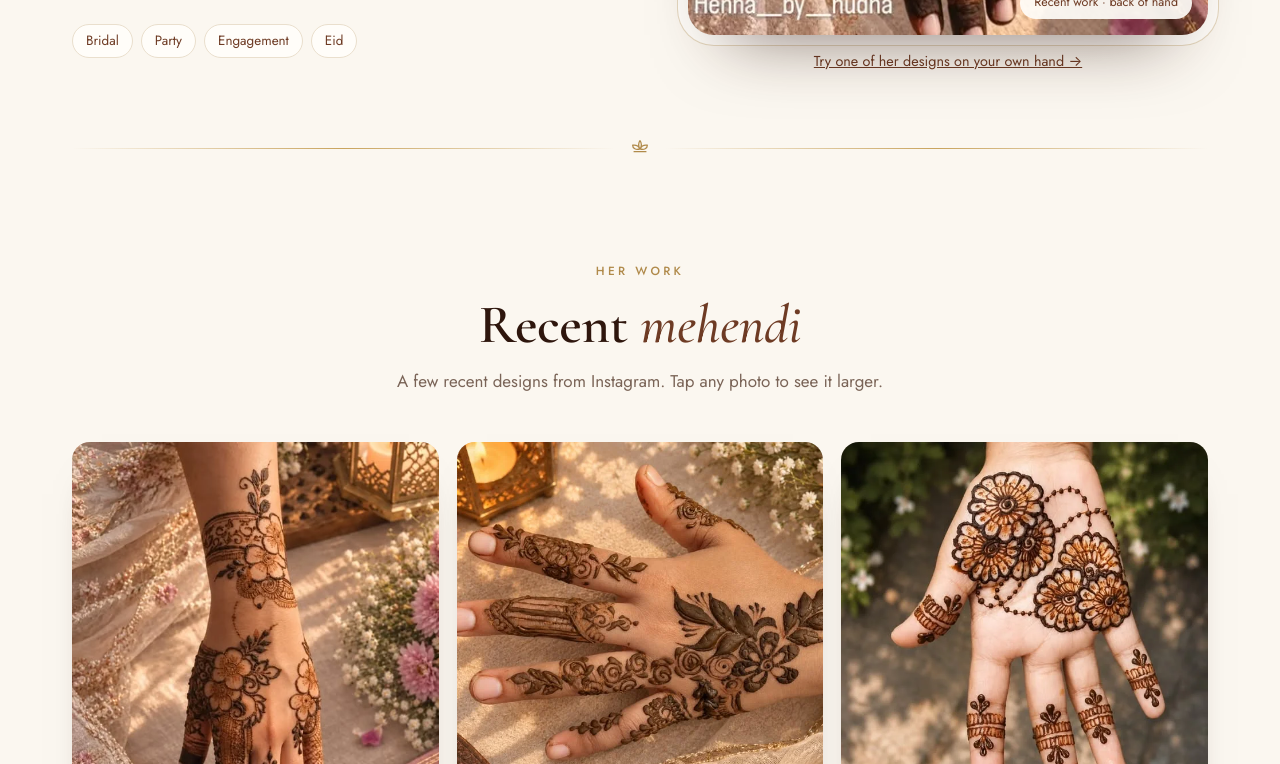
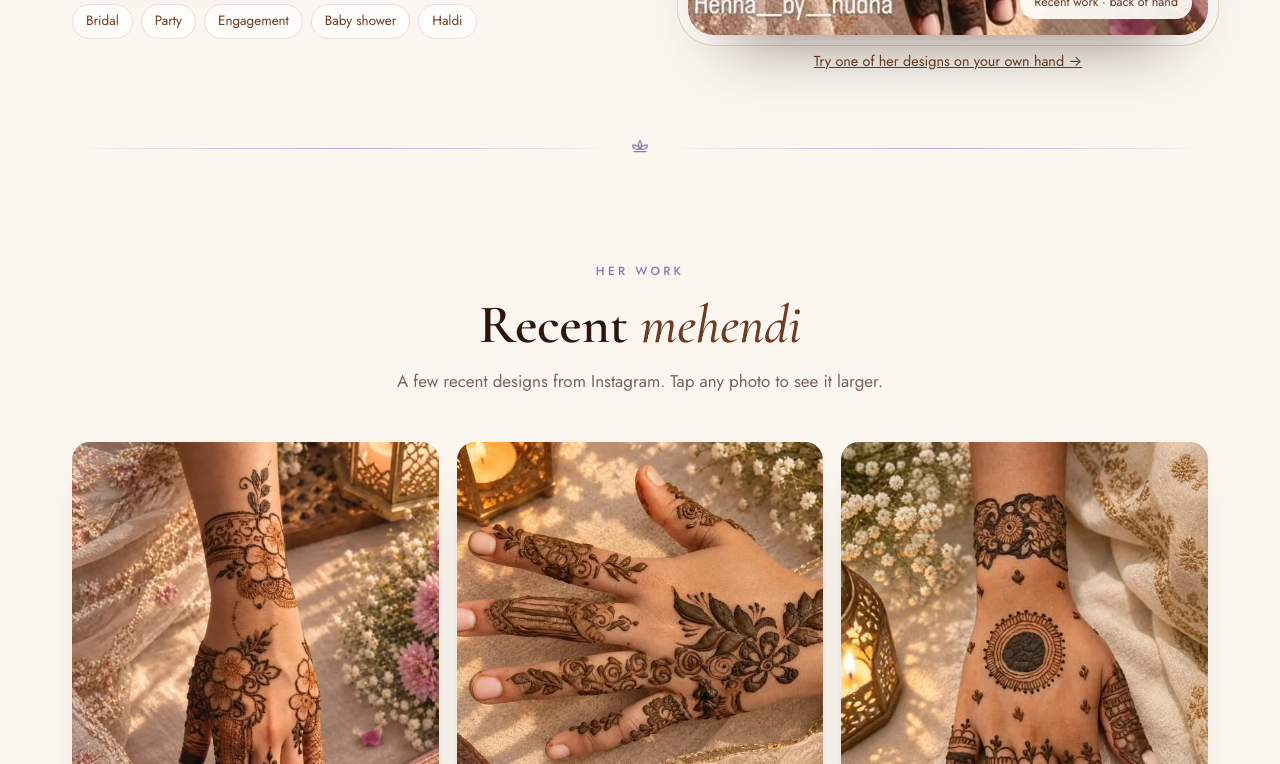
Before and after one commit to rashad0mp-droid/henna-by-hudha, a plain HTML site: page index.html in a window 1280 px wide. Shown: the part 688-1452 px from the top of the page. Drawn offline with nearby package versions, Linux system fonts and the light colour scheme.

Commit message:
Apply Hudha's questionnaire answers
Remove photos 03, 09, 11 and the designs cut from them; add leaf-spray design;
fill services, travel, lead time, groups, brides; lavender + pastel pink;
call button; fix questionnaire name question.

Co-Authored-By: Claude Opus 5.5 <noreply@anthropic.com>

```diff
--- a/index.html
+++ b/index.html
@@ -17,9 +17,9 @@
 <link href="https://fonts.googleapis.com/css2?family=Cormorant+Garamond:ital,wght@0,500;0,600;0,700;1,500&family=Jost:wght@400;500;600&family=Pinyon+Script&display=swap" rel="stylesheet">
 <style>
 :root{
-  --ivory:#FBF7F0; --cream:#F4ECDF; --cream-2:#EADFCD; --paper:#FFFDF9;
+  --ivory:#FBF7F0; --cream:#F8ECEE; --cream-2:#EBDCE3; --paper:#FFFDF9;
   --henna:#4A2618; --henna-2:#6E3B24; --henna-deep:#2E160D;
-  --brass:#B08A4A; --brass-2:#C9A45E; --lav:#9B8BB8; --muted:#7A6457;
+  --brass:#8E78B4; --brass-2:#B7A6D6; --lav:#9B8BB8; --muted:#7A6457;
   --serif:"Cormorant Garamond",Georgia,serif;
   --sans:"Jost",system-ui,-apple-system,"Segoe UI",Arial,sans-serif;
   --script:"Pinyon Script","Brush Script MT",cursive;
@@ -252,8 +252,7 @@ footer{background:var(--henna-deep);color:rgba(251,247,240,.72);padding:64px 0 1
         <a class="btn btn-henna" href="#" data-wa><svg aria-hidden="true"><use href="#i-wa"/></svg>Enquire on WhatsApp</a>
         <a class="btn btn-line" href="https://www.instagram.com/henna___by___hudha" target="_blank" rel="noopener"><svg aria-hidden="true"><use href="#i-ig"/></svg>@henna___by___hudha</a>
       </div>
-      <p class="spell">Brand spelling: “Hudha” (Instagram) or “Huda” (logo)? <span class="conf">CONFIRM</span></p>
-      <div class="chips"><span>Bridal</span><span>Party</span><span>Engagement</span><span>Eid</span></div>
+           <div class="chips"><span>Bridal</span><span>Party</span><span>Engagement</span><span>Baby shower</span><span>Haldi</span></div>
     </div>
 
     <div>
@@ -275,16 +274,13 @@ footer{background:var(--henna-deep);color:rgba(251,247,240,.72);padding:64px 0 1
     </div>
     <div class="masonry" id="masonry">
       <figure class="tile rv"><img src="images/work-01.webp" width="545" height="640" loading="lazy" alt="Floral mehendi on the back of a hand, styled with ivory fabric and a brass lantern"><figcaption>Back of hand · floral</figcaption></figure>
-      <figure class="tile rv"><img src="images/work-03.webp" width="640" height="480" loading="lazy" alt="Palm-centre mandala mehendi with banded fingers"><figcaption>Palm · mandala</figcaption></figure>
       <figure class="tile rv"><img src="images/work-02.webp" width="508" height="640" loading="lazy" alt="Full palm mehendi with fine detailed coverage"><figcaption>Full palm</figcaption></figure>
       <figure class="tile rv"><img src="images/work-04.webp" width="640" height="640" loading="lazy" alt="Bold floral mehendi on the back of a hand"><figcaption>Back of hand · bold florals</figcaption></figure>
       <figure class="tile rv"><img src="images/work-07.webp" width="640" height="640" loading="lazy" alt="Detailed full-coverage palm mehendi"><figcaption>Full palm · detailed</figcaption></figure>
       <figure class="tile rv"><img src="images/work-05.webp" width="482" height="640" loading="lazy" alt="Mandala and wrist band mehendi on the back of a hand"><figcaption>Back of hand · mandala</figcaption></figure>
-      <figure class="tile rv"><img src="images/work-09.webp" width="640" height="640" loading="lazy" alt="Floral trail mehendi on a palm with fingertip motifs"><figcaption>Palm · floral trail</figcaption></figure>
       <figure class="tile rv"><img src="images/work-08.webp" width="640" height="640" loading="lazy" alt="Geometric diamond and leaf mehendi on a palm"><figcaption>Palm · geometric</figcaption></figure>
-      <figure class="tile rv"><img src="images/work-11.webp" width="640" height="640" loading="lazy" alt="Circular palm-centre mehendi"><figcaption>Palm · centre circle</figcaption></figure>
     </div>
-    <p class="g-foot rv">Style names are a first guess <span class="conf">CONFIRM</span> · More on <a href="https://www.instagram.com/henna___by___hudha" target="_blank" rel="noopener">Instagram</a></p>
+    <p class="g-foot rv">More on <a href="https://www.instagram.com/henna___by___hudha" target="_blank" rel="noopener">Instagram</a></p>
   </div>
 </section>
 
@@ -300,9 +296,7 @@ footer{background:var(--henna-deep);color:rgba(251,247,240,.72);padding:64px 0 1
       <div class="pick rv">
         <h3>1. Choose a design</h3>
         <div class="designs" id="designs">
-          <button type="button" class="dz on" data-d="palm-mandala" data-k="1.05" data-y="0.5"><img src="designs/palm-mandala.png" alt="Palm mandala design"><b>Palm mandala</b><span>From her Sep 19 post</span></button>
-          <button type="button" class="dz" data-d="palm-circle" data-k="1.1" data-y="0.5"><img src="designs/palm-circle.png" alt="Floral palm circle design"><b>Floral circle</b><span>From her Aug 23 post</span></button>
-          <button type="button" class="dz" data-d="floral-chain" data-k="1.35" data-y="0.62"><img src="designs/floral-chain.png" alt="Flowers joined by bead chains"><b>Flower chain</b><span>From her Aug 31 post</span></button>
+          <button type="button" class="dz on" data-d="leaf-spray" data-k="1.3" data-y="0.55"><img src="designs/leaf-spray.png" alt="Leaf and flower spray design"><b>Leaf spray</b><span>From her Sep 19 post</span></button>
           <button type="button" class="dz" data-d="back-mandala" data-k="0.62" data-y="0.5"><img src="designs/back-mandala.png" alt="Small solid-centre mandala"><b>Small mandala</b><span>From her Sep 18 post</span></button>
         </div>
         <div class="howto">
@@ -346,11 +340,11 @@ footer{background:var(--henna-deep);color:rgba(251,247,240,.72);padding:64px 0 1
       <h2 id="ab-h">The artist behind <em data-brand>Henna by Hudha</em></h2>
       <div class="story">
         <p><span class="conf">CONFIRM</span> Her story goes here, in her own words: how she started, what she loves about mehendi, and what clients can expect.</p>
-        <p style="margin:0;font-size:.86rem">Name shown on the site: real name or brand only? <span class="conf">CONFIRM</span></p>
+        <p style="margin:0;font-size:.86rem">Her name: <span class="conf">CONFIRM</span></p>
       </div>
       <div class="facts">
         <div><span>Areas</span><b>Kozhikode &amp; Malappuram</b></div>
-        <div><span>Years doing mehendi</span><b><span class="conf">CONFIRM</span></b></div>
+        <div><span>Brides so far</span><b>8</b></div>
       </div>
     </div>
   </div>
@@ -368,16 +362,16 @@ footer{background:var(--henna-deep);color:rgba(251,247,240,.72);padding:64px 0 1
       <div class="svc rv"><h3>Bridal</h3><p>Mehendi for the bride, from her first bridal work onwards.</p><span class="src">From her bio</span></div>
       <div class="svc rv"><h3>Party</h3><p>Designs for celebrations and get-togethers.</p><span class="src">From her bio</span></div>
       <div class="svc rv"><h3>Engagement</h3><p>Mehendi for engagement days.</p><span class="src">From her bio</span></div>
-      <div class="svc rv"><h3>Eid</h3><p>Eid mehendi, as in her Instagram highlights.</p><span class="src">From her highlights</span></div>
-      <div class="svc rv"><h3>Baby shower &amp; more</h3><p>Other occasions and group bookings. <span class="conf">CONFIRM</span></p><span class="src">To confirm</span></div>
-      <div class="svc rv"><h3>Styles</h3><p>Floral, palm-centre mandala, bold Arabic-style florals and fine full-coverage bridal. <span class="conf">CONFIRM names</span></p><span class="src">Seen in her work</span></div>
+      <div class="svc rv"><h3>Haldi &amp; mehendi night</h3><p>Mehendi for the haldi or mehendi night.</p><span class="src">Confirmed</span></div>
+      <div class="svc rv"><h3>Baby shower &amp; kids</h3><p>Baby showers, and mehendi for kids. Groups of 5 to 8 people.</p><span class="src">Confirmed</span></div>
+      <div class="svc rv"><h3>All styles</h3><p>Arabic, Indian bridal, Indo-Arabic, Pakistani, Moroccan, mandala, floral and minimal designs.</p><span class="src">Confirmed</span></div>
     </div>
     <div class="price">
       <div class="rv"><h3>Enquire for pricing</h3><p>Every design is different. Send your date, occasion and how many people, and she'll reply with a price.</p></div>
       <div class="rv"><h3>Good to know</h3><ul>
-        <li><span>Comes to your home or venue?</span><span class="conf">CONFIRM</span></li>
-        <li><span>Book how far ahead?</span><span class="conf">CONFIRM</span></li>
-        <li><span>Group bookings</span><span class="conf">CONFIRM</span></li>
+        <li><span>Comes to you</span><span>Home or venue, or visit her</span></li>
+        <li><span>Book ahead</span><span>1 week</span></li>
+        <li><span>Groups</span><span>5 to 8 people</span></li>
       </ul></div>
     </div>
   </div>
@@ -401,13 +395,12 @@ footer{background:var(--henna-deep);color:rgba(251,247,240,.72);padding:64px 0 1
       <div class="ways">
         <a class="way" href="#" data-wa><span class="ic"><svg aria-hidden="true"><use href="#i-wa"/></svg></span><span><b>WhatsApp</b><span data-wa-label>Number to be added <span class="conf">CONFIRM</span></span></span></a>
         <a class="way" href="https://www.instagram.com/henna___by___hudha" target="_blank" rel="noopener"><span class="ic"><svg aria-hidden="true"><use href="#i-ig"/></svg></span><span><b>Instagram DM</b><span>@henna___by___hudha</span></span></a>
-        <div class="way"><span class="ic"><svg aria-hidden="true"><use href="#i-mail"/></svg></span><span><b>Email</b><span><span class="conf">CONFIRM</span></span></span></div>
       </div>
     </div>
     <form class="e-form rv" id="form" aria-label="Mehendi enquiry">
       <div class="f"><label for="n">Name *</label><input id="n" name="name" autocomplete="name" required></div>
       <div class="f"><label for="p">Phone / WhatsApp *</label><input id="p" name="phone" type="tel" autocomplete="tel" required></div>
-      <div class="f"><label for="o">Occasion</label><select id="o" name="occasion"><option>Bridal</option><option>Engagement</option><option>Party</option><option>Eid</option><option>Baby shower</option><option>Other</option></select></div>
+      <div class="f"><label for="o">Occasion</label><select id="o" name="occasion"><option>Bridal</option><option>Engagement</option><option>Party</option><option>Haldi / mehendi night</option><option>Kids</option><option>Baby shower</option><option>Other</option></select></div>
       <div class="f"><label for="d">Event date</label><input id="d" name="date" type="date"></div>
       <div class="f"><label for="l">Location</label><input id="l" name="location" placeholder="Town / venue"></div>
       <div class="f"><label for="c">Number of people</label><input id="c" name="people" type="number" min="1" inputmode="numeric" placeholder="e.g. 1 bride + 4"></div>
@@ -430,14 +423,14 @@ footer{background:var(--henna-deep);color:rgba(251,247,240,.72);padding:64px 0 1
   </div>
 </footer>
 
-<div class="mbar"><a class="btn btn-henna" href="#" data-wa><svg aria-hidden="true"><use href="#i-wa"/></svg>WhatsApp</a><a class="btn btn-line" href="https://www.instagram.com/henna___by___hudha" target="_blank" rel="noopener"><svg aria-hidden="true"><use href="#i-ig"/></svg>Instagram</a></div>
+<div class="mbar"><a class="btn btn-henna" href="#" data-wa><svg aria-hidden="true"><use href="#i-wa"/></svg>WhatsApp</a><a class="btn btn-line" href="tel:+917592923616"><svg aria-hidden="true"><use href="#i-ph"/></svg>Call</a></div>
 
 <div class="lb" id="lb" role="dialog" aria-modal="true" aria-label="Photo"><img id="lbImg" alt=""><button type="button" id="lbClose" aria-label="Close">×</button></div>
 
 <script>
 /* ===== SITE CONFIG — the only place to edit these ===== */
 var SITE = {
-  brand: 'Henna by Hudha',   // CONFIRM spelling: Hudha or Huda
+  brand: 'Henna by Hudha',   // confirmed by her
   short: 'Hudha',            // used in "Book Hudha"
   whatsapp: '917592923616',  // India +91, digits only
   instagram: 'https://www.instagram.com/henna___by___hudha'
```
Also changed, not shown: q/index.html (+2 -2 lines), designs/floral-chain.png (deleted), designs/leaf-spray.png (added), designs/palm-circle.png (deleted), designs/palm-mandala.png (deleted), images/work-03.webp (deleted), images/work-09.webp (deleted), images/work-11.webp (deleted).
